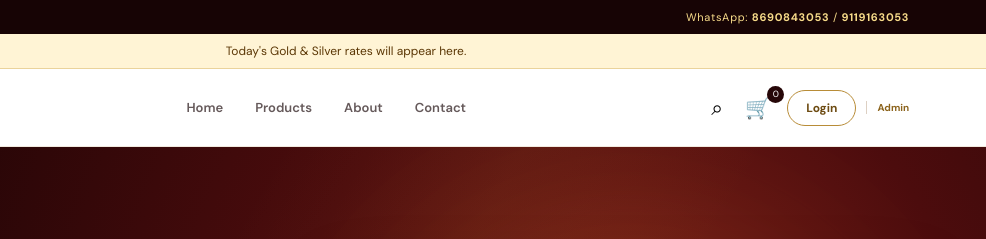
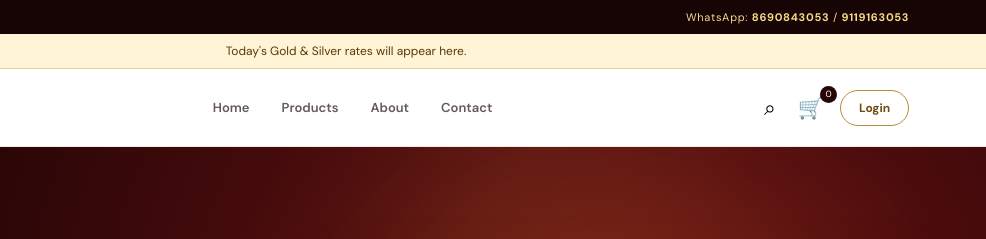
Before and after one commit to prakashkumawat07/shree-dhelana-shyam-jewellers., a website: page public/index.html in a window 1280 px wide. Shown: the top 239 px of the page, 294-1280 px from the left. Drawn offline with nearby package versions, Linux system fonts and the light colour scheme; no server answers.

Commit message:
Remove admin access link from storefront

```diff
--- a/public/index.html
+++ b/public/index.html
@@ -32,7 +32,6 @@
       <button class="icon-btn" id="searchBtn" aria-label="Search">⌕</button>
       <button class="icon-btn cart-btn" id="cartBtn" aria-label="Cart">🛒<span id="cartCount">0</span></button>
       <button class="outline-btn" id="accountBtn">Login</button>
-      <a class="admin-link" href="/admin.html">Admin</a>
     </div>
   </header>
 
```
